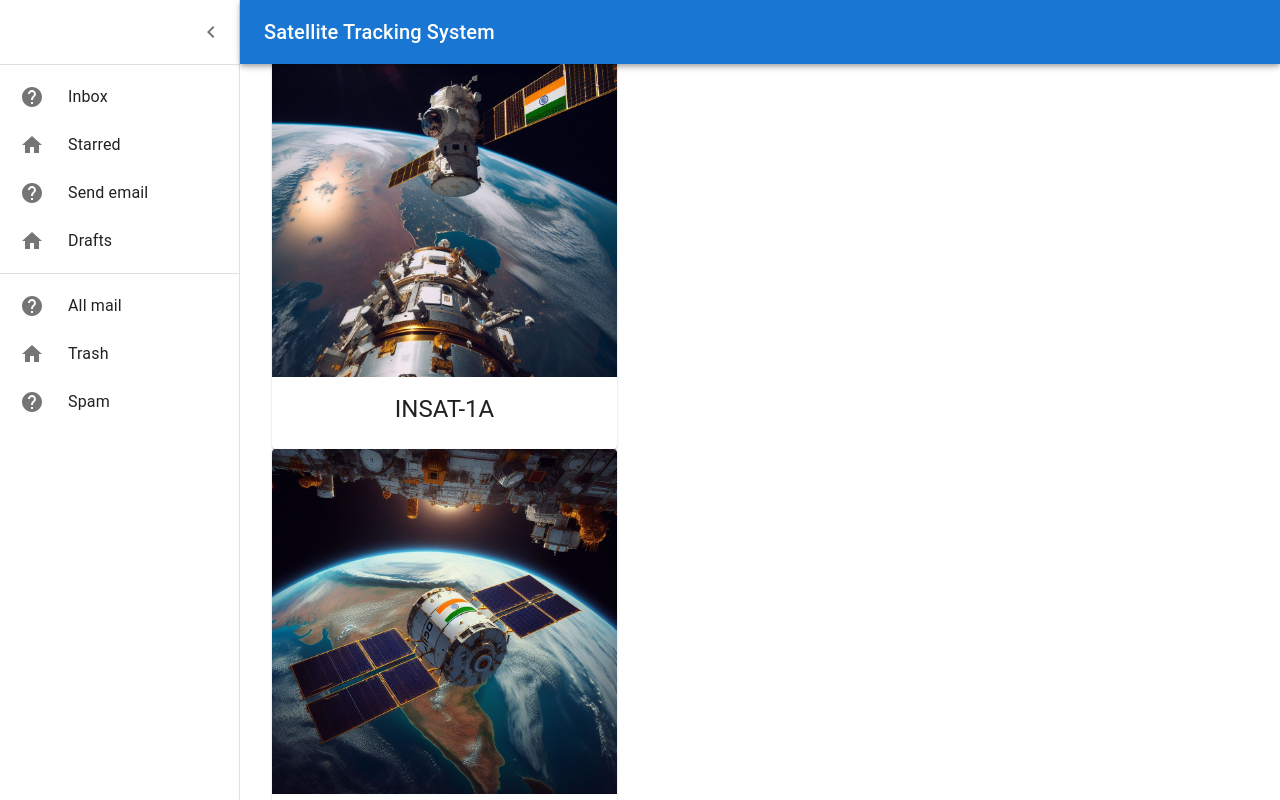
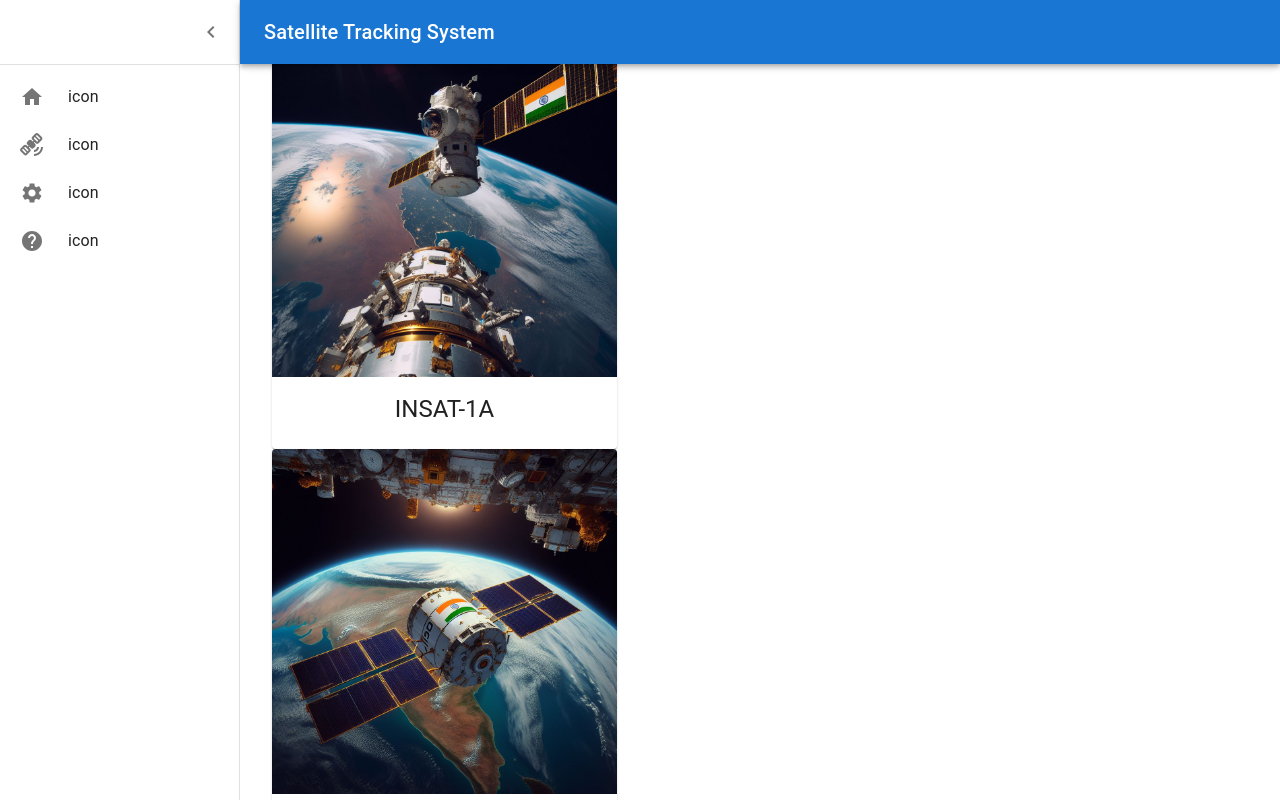
Before and after one commit to acxdme/01_satStart, a React (Vite) app: page / in a window 1280 px wide. Both pictures are taken after a click on the button 32 px from the left and 32 px from the top of the page. Shown: the top 800 px of the page. Built offline with nearby package versions, Linux system fonts and the light colour scheme.

Commit message:
Icons & HelpPage updated

```diff
--- /dev/null
+++ b/src/Help.tsx
@@ -0,0 +1,16 @@
+import React from 'react';
+import './styles/helpStyles.css';
+
+const HelpPage: React.FC = () => {
+  return (
+    <div className="help-container">
+      <h1>Help Page</h1>
+      <p>
+        Welcome to the help page of the satellite tracking system.
+        Here you can find assistance and guidance on how to use the application.
+      </p>
+    </div>
+  );
+};
+
+export default HelpPage;
--- a/src/Routes/CustomRoutes.tsx
+++ b/src/Routes/CustomRoutes.tsx
@@ -1,6 +1,7 @@
 import { createBrowserRouter } from 'react-router-dom';
 import Details from '../components/Details.tsx';
 import App from '../App.tsx'
+import HelpPage from '../Help.tsx';
 
 
 const router = createBrowserRouter([
@@ -15,6 +16,10 @@
     {
         path: "/details",
         element: <Details />
+    },
+    {
+        path: "/help",
+        element: <HelpPage />
     }
 ])
 
--- a/src/components/Drawer.tsx
+++ b/src/components/Drawer.tsx
@@ -18,9 +18,12 @@
 import ListItemText from '@mui/material/ListItemText';
 import HelpIcon from '@mui/icons-material/Help';
 import HomeIcon from '@mui/icons-material/Home';
+import SatelliteAltIcon from '@mui/icons-material/SatelliteAlt';
 import { ISatellite } from '../types/ISatelliteData';
 import ActionAreaCard from './Card';
 import satelliteData from '../service/SatelliteData';
+import SettingsIcon from '@mui/icons-material/Settings';
+import { Link } from 'react-router-dom';
 
 const drawerWidth = 240;
 
@@ -93,6 +96,13 @@
     }),
 );
 
+const iconMapping = [
+    <HomeIcon />,
+    <SatelliteAltIcon />,
+    <SettingsIcon />,
+    <HelpIcon />,
+];
+
 function MiniDrawer() {
     const theme = useTheme();
     const [open, setOpen] = React.useState(false);
@@ -106,6 +116,7 @@
     };
 
     return (
+
         <Box sx={{ display: 'flex' }}>
             <CssBaseline />
             <AppBar position="fixed" open={open}>
@@ -135,8 +146,9 @@
                 </DrawerHeader>
                 <Divider />
                 <List>
-                    {['Inbox', 'Starred', 'Send email', 'Drafts'].map((text, index) => (
-                        <ListItem key={text} disablePadding sx={{ display: 'block' }}>
+                    {iconMapping.map((item, index: number) => (
+                        <Link to={index == 3 ? '/help' : '/'}>
+                            <ListItem key={index} disablePadding sx={{ display: 'block' }}>
                                 <ListItemButton
                                     sx={{
                                         minHeight: 48,
@@ -151,36 +163,12 @@
                                             justifyContent: 'center',
                                         }}
                                     >
-                                    {index % 2 === 0 ? <HelpIcon /> : <HomeIcon />}
+                                        {item}
                                     </ListItemIcon>
-                                <ListItemText primary={text} sx={{ opacity: open ? 1 : 0 }} />
+                                    <ListItemText primary={"icon"} sx={{ opacity: open ? 1 : 0 }} />
                                 </ListItemButton>
                             </ListItem>
-                    ))}
-                </List>
-                <Divider />
-                <List>
-                    {['All mail', 'Trash', 'Spam'].map((text, index) => (
-                        <ListItem key={text} disablePadding sx={{ display: 'block' }}>
-                            <ListItemButton
-                                sx={{
-                                    minHeight: 48,
-                                    justifyContent: open ? 'initial' : 'center',
-                                    px: 2.5,
-                                }}
-                            >
-                                <ListItemIcon
-                                    sx={{
-                                        minWidth: 0,
-                                        mr: open ? 3 : 'auto',
-                                        justifyContent: 'center',
-                                    }}
-                                >
-                                    {index % 2 === 0 ? <HelpIcon /> : <HomeIcon />}
-                                </ListItemIcon>
-                                <ListItemText primary={text} sx={{ opacity: open ? 1 : 0 }} />
-                            </ListItemButton>
-                        </ListItem>
+                        </Link>
                     ))}
                 </List>
             </Drawer>
--- /dev/null
+++ b/src/styles/helpStyles.css
@@ -0,0 +1,11 @@
+.help-container {
+    padding: 20px;
+  }
+
+  .help-container h1 {
+    color: #333;
+  }
+
+  .help-container p {
+    color: #666;
+  }
```
Lines whose indentation alone changed are shown as unchanged.
